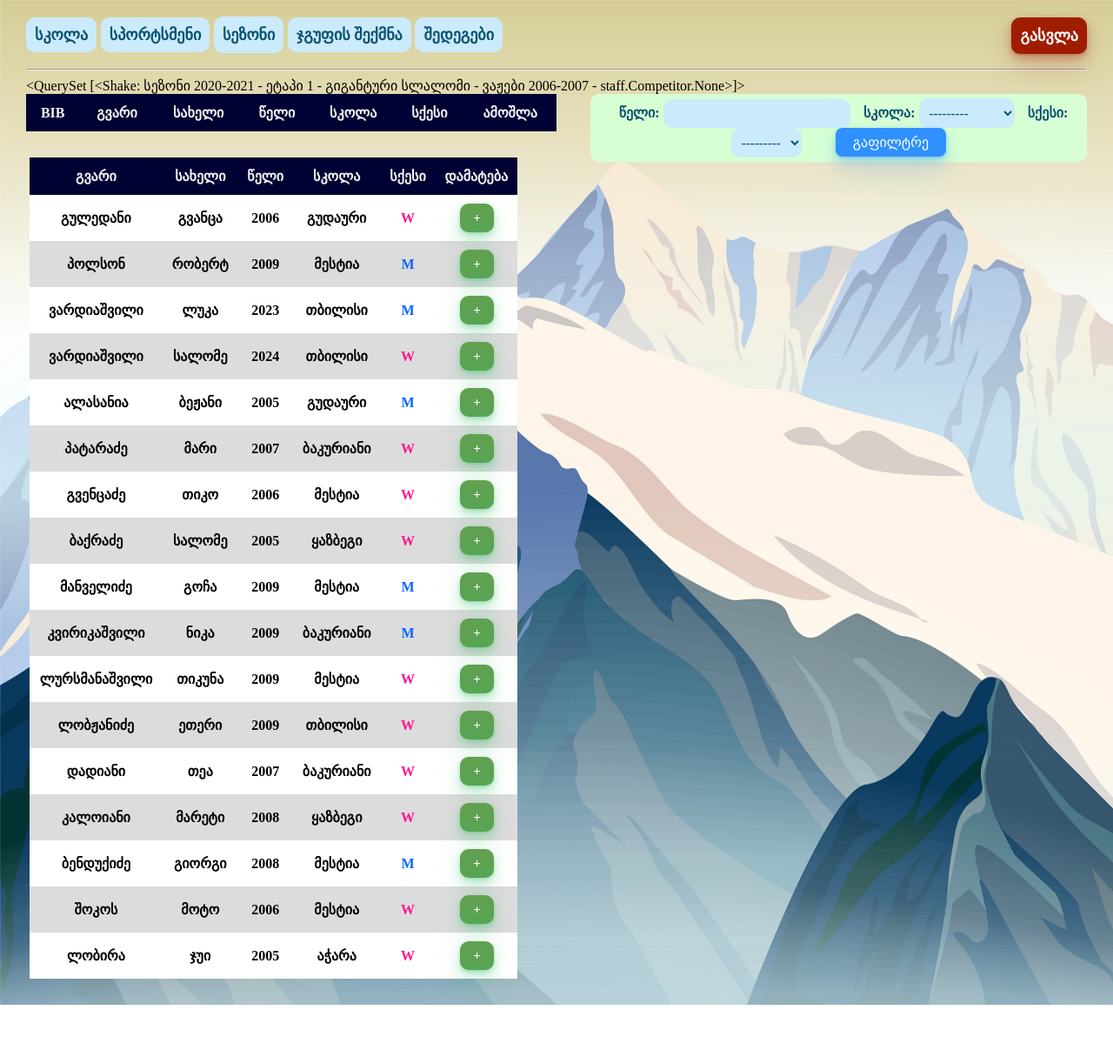
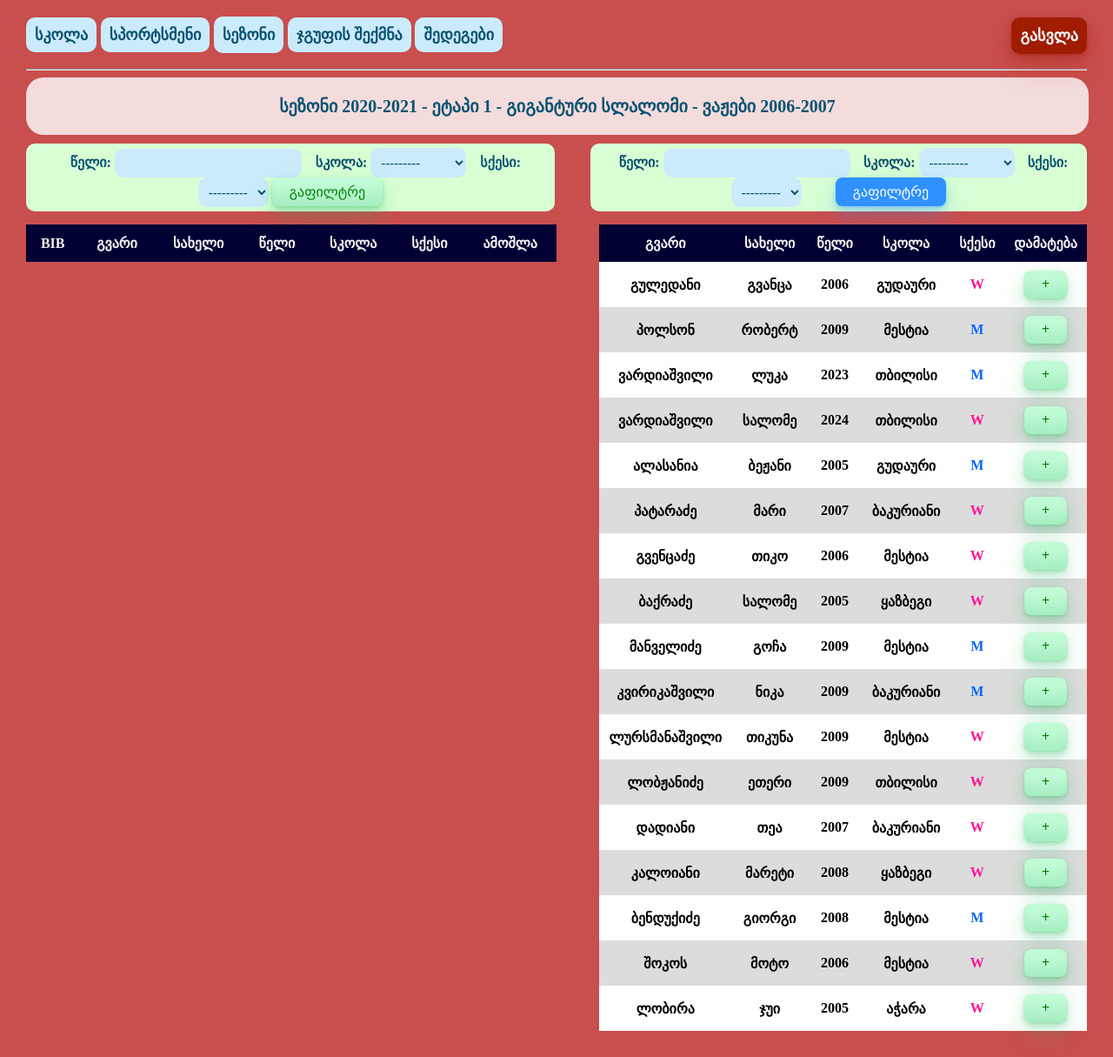
Before and after one commit to Davitvardiashvili/GSF_test, a Django app: page /staff/shuffle/11 in a window 1280 px wide. Shown: the whole page at 87% size. Before the commit the page ends 1155 px from the top, so only its background shows below. Run offline with Django 4.2, Linux system fonts and the light colour scheme; a user stored in the database is signed in; data comes from the database, SQL or seed files in the repository; both versions use the stored data as it was after the commit; lists and menus that the app fills with data are empty.

Commit message:
update 4

```diff
--- a/chonchxi/chonchxi/settings.py
+++ b/chonchxi/chonchxi/settings.py
@@ -46,7 +46,7 @@ TEMPLATES = [
                 'django.template.context_processors.request',
                 'django.contrib.auth.context_processors.auth',
                 'django.contrib.messages.context_processors.messages',
-            ],
+            ]
         },
     },
 ]
--- a/chonchxi/staff/models.py
+++ b/chonchxi/staff/models.py
@@ -71,4 +71,4 @@ class Shake(models.Model):
         ordering = ['-updated', '-created']
 
     def __str__(self):
-        return f' {self.season_name} - {self.stage_name} - {self.discipline} - {self.group_name} - {self.participants}'
+        return f' {self.season_name} - {self.stage_name} - {self.discipline} - {self.group_name}'
--- a/chonchxi/staff/static/staff/style.css
+++ b/chonchxi/staff/static/staff/style.css
@@ -269,7 +269,7 @@ input[type=submit]{
   display: block;
 }
 body{
-  background-image: url('1041.jpg');
+  background-color: rgb(201, 78, 78);
 }
 /* Change color of dropdown links on hover */
 .dropdown-content a:hover {background-color: #ddd;}
@@ -497,3 +497,19 @@ font-size:14px;
   top: 0;
   border-radius: 10px;
 }
+
+.group_header{
+  width: 100%;
+  text-align: center;
+  justify-content: center;
+  background:rgba(255, 255, 255, 0.8);
+  border-radius: 20px;
+  padding: 1px;
+  margin-bottom: 10px;
+}
+.group_header_txt{
+  font-weight: bold;
+  font-family: "BPG Nino Mtavruli";
+  font-size: 20px;
+  color: #0b5372;
+}
--- a/chonchxi/staff/templates/staff/base.html
+++ b/chonchxi/staff/templates/staff/base.html
@@ -22,8 +22,6 @@
             <a class="taskbar_a" href="#">შედეგები</a>
             <a class="button-33" id="logout_button" href="{% url 'logout' %}">გასვლა</a>
 
-        {% else %}
-            <a class="taskbar_a" href="{% url 'login' %}">შესვლა</a>
         {% endif %}
         </h3>
     <link rel="stylesheet" type="text/css" href="{% static 'staff/style.css' %}">
--- a/chonchxi/staff/templates/staff/shuffle-add.html
+++ b/chonchxi/staff/templates/staff/shuffle-add.html
@@ -1,10 +1,29 @@
 {% extends 'staff/base.html' %}
 {% block content %}
-
+ {% load add_get_parameter %}
 <body>
 
 {% csrf_token %}
-<div>{{ room }}</div>
+<div class="group_header">
+    <p class="group_header_txt">
+        {{ room.season_name }} - {{ room.stage_name }} -
+    {{ room.discipline }} - {{ room.group_name }}</p>
+</div>
+
+
+<form style="width:49%;float:left;" class="filter-form" method="get">
+    <label for="id_year">წელი:</label>
+    {{myfilter.form.year}}
+    <label for="id_school">სკოლა:</label>
+    {{myfilter.form.school}}
+    <label for="id_gender">სქესი:</label>
+    {{myfilter.form.gender}}
+    <button class="button-33"  type="submit">
+        გაფილტრე
+    </button>
+</form>
+
+
 
 
 
@@ -38,7 +57,19 @@
             <th>ამოშლა</th>
         </tr>
         <tr>
+            {% for i in room.participants.all %}
+                <tr>
+                    <td>{{i.bib}}</td>
+                    <td>{{i.surname}}</td>
+                    <td>{{i.name}}</td>
+                    <td>{{i.year}}</td>
+                    <td>{{i.school}}</td>
+                    <td class="{{ i.gender }}" >{{ i.gender }}</td>
+                    <td><a class="button-33" id="delete_btn" href="{% add_get delete=i.id competitor='' %}"> - </a></td>
+                </tr>
+            {% endfor %}
         </tr>
+
     </table>
 
 
@@ -46,7 +77,7 @@
 
 
 
-    <table class="competitors" style="float: left;width:46%;margin-left:4px;">
+    <table class="competitors" style="float: right;width:46%;margin-left:4px;">
         <tr>
 
             <th>გვარი</th>
@@ -65,7 +96,9 @@
                         <td>{{ competitor.school }}</td>
                         <td class="{{ competitor.gender }}" >{{ competitor.gender }}</td>
                         {% csrf_token %}
-                        <td><form method="post"><input class="button-33" type="submit" value="  +  "></form></td>
+                        <td>
+                            <a class="button-33" href="{% add_get competitor=competitor.id delete=''%}"> + </a>
+                        </td>
                     </tr>
             {% endfor %}
         </tr>
--- /dev/null
+++ b/chonchxi/staff/templatetags/add_get_parameter.py
@@ -0,0 +1,26 @@
+import django.template
+from django.template import Library, Node
+
+register = Library()
+
+
+class AddGetParameter(Node):
+    def __init__(self, values):
+        self.values = values
+
+    def render(self, context):
+        req = django.template.Variable('request').resolve(context)
+        params = req.GET.copy()
+        for key, value in self.values.items():
+            params[key] = value.resolve(context)
+        return '?%s' % params.urlencode()
+
+
+@register.tag
+def add_get(parser, token):
+    pairs = token.split_contents()[1:]
+    values = {}
+    for pair in pairs:
+        s = pair.split('=', 1)
+        values[s[0]] = parser.compile_filter(s[1])
+    return AddGetParameter(values)
--- a/chonchxi/staff/views.py
+++ b/chonchxi/staff/views.py
@@ -4,6 +4,7 @@ from .models import Competitor, School, Season, Stage, Group, Shake, Discipline
 from django.http import HttpResponseRedirect
 from django.contrib.auth.decorators import login_required
 from .filters import Orderfilter, GroupFilter, ShakeFilter
+import random
 
 
 @login_required(login_url='login')
@@ -253,10 +254,24 @@ def deleteShake(request, event_id):
 
 @login_required(login_url='login')
 def shuffle(request, pk):
-    room = Shake.objects.filter(pk=pk)
+    room = Shake.objects.get(pk=pk)
     competitors = Competitor.objects.all()
     myfilter = Orderfilter(request.GET, queryset=competitors)
     competitors = myfilter.qs
-    context = {'myfilter': myfilter, 'room': room, 'competitors': competitors}
+    if request.GET.get('competitor'):
+        competitors_id = request.GET.get('competitor')
+        sub_competitors = Competitor.objects.get(id=competitors_id)
+        room.participants.add(sub_competitors.id)
+    if request.GET.get('delete'):
+        competitors_id = request.GET.get('delete')
+        sub_competitors = Competitor.objects.get(id=competitors_id)
+        room.participants.remove(sub_competitors.id)
+    else:
+        competitors_id = ""
+        sub_competitors = ""
+
+
+
+    context = {'myfilter': myfilter, 'room': room, 'competitors': competitors, 'sub_competitors': sub_competitors}
 
     return render(request, 'staff/shuffle-add.html', context)
```
Also changed, not shown: chonchxi/staff/templates/registration/login.html (+21 -3 lines), chonchxi/__init__.py (added), chonchxi/db.sqlite3, chonchxi/staff/templatetags/__init__.py (added).
